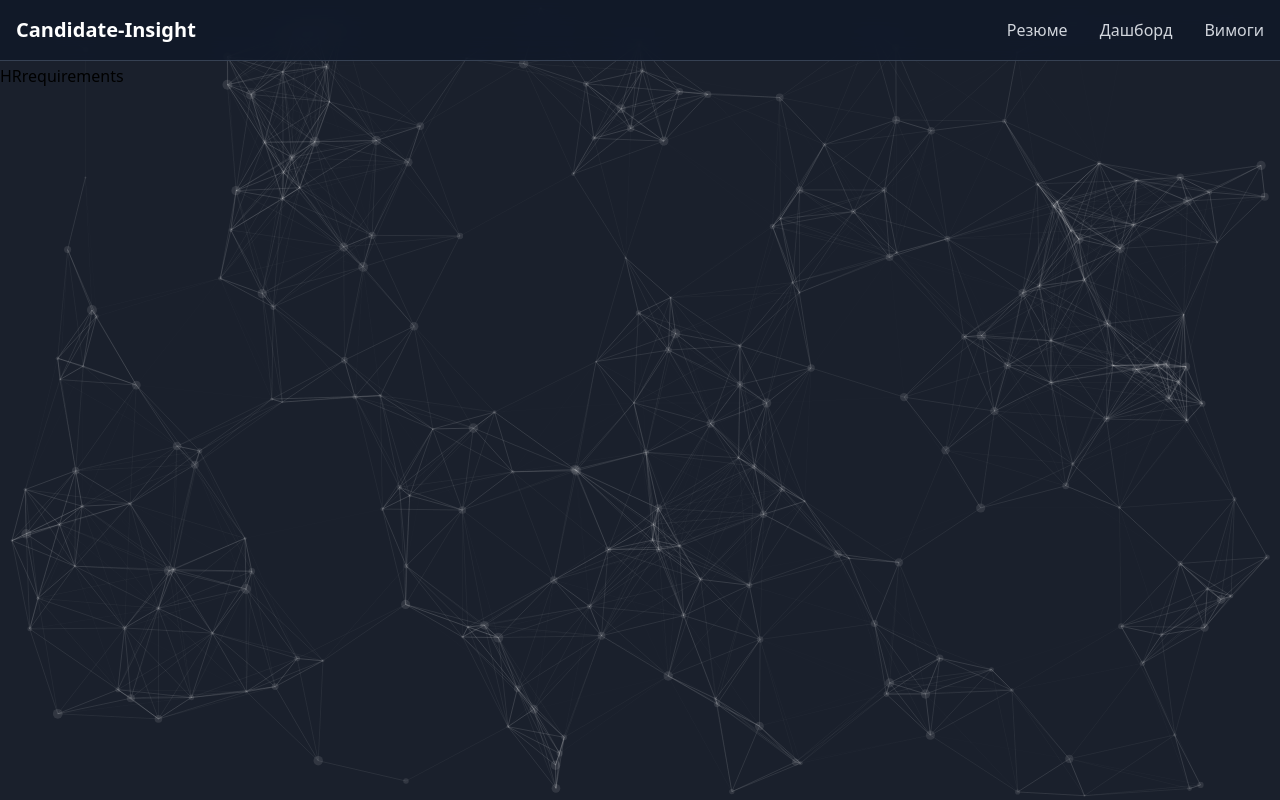
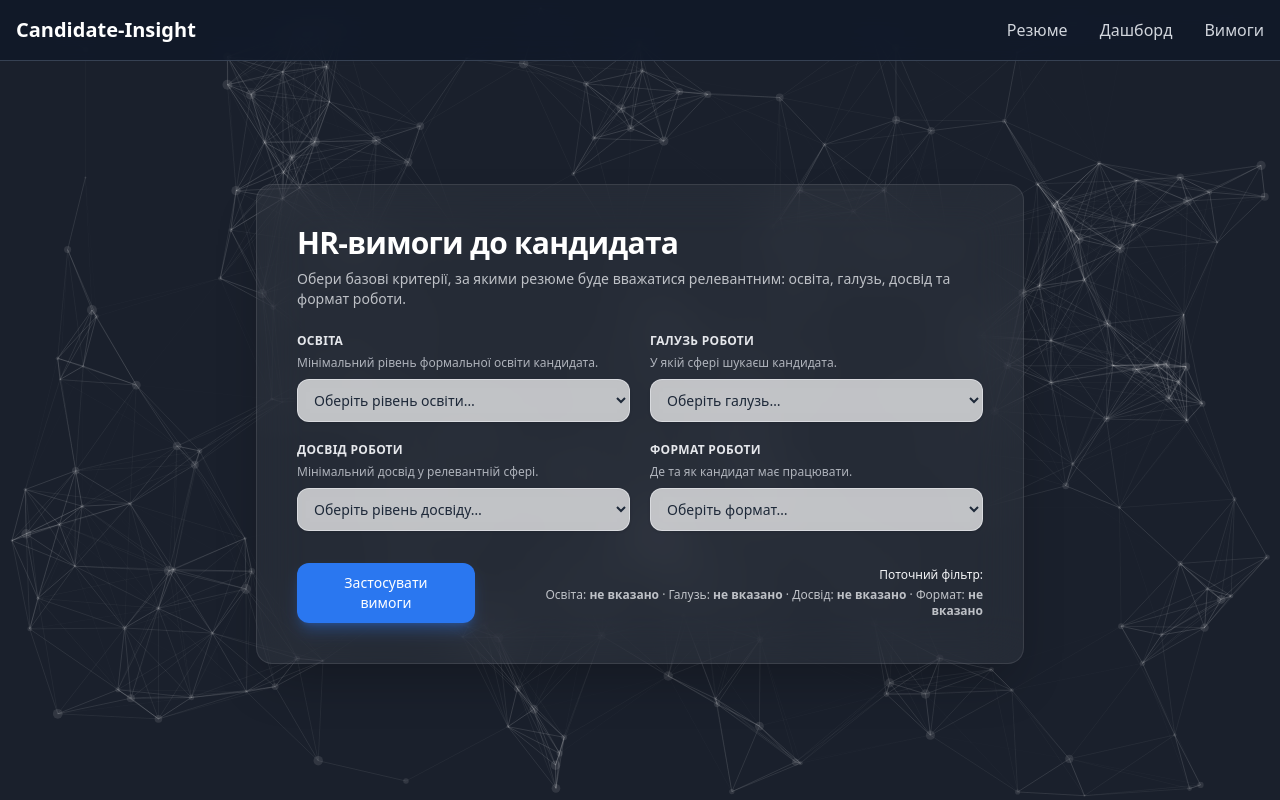
Before and after one commit to ICE-Team-MOB/Candidate-Insight, a React app in the folder frontend/: page /hrrequirements in a window 1280 px wide. Built offline with nearby package versions, Linux system fonts and the light colour scheme; the HTML template or start-up script is replaced by a standard one.

Commit message:
Finished work on hrpage for front

```diff
--- a/frontend/src/pages/HRrequirements.tsx
+++ b/frontend/src/pages/HRrequirements.tsx
@@ -1,10 +1,203 @@
+import { useState } from "react";
 
-const HRrequirements = ()  => {
-    return (
-        <>
-            <h1>HRrequirements</h1>
-        </>
-    );
+const HRrequirements = () => {
+  const [education, setEducation] = useState("");
+  const [sector, setSector] = useState("");
+  const [experience, setExperience] = useState("");
+  const [workFormat, setWorkFormat] = useState("");
+
+  const educationOptions = [
+    { label: "Початкова освіта", value: "primary_education" },
+    { label: "Базова середня освіта (основна школа)", value: "basic_secondary_education" },
+    { label: "Повна загальна середня освіта (старша школа)", value: "complete_secondary_education" },
+    { label: "Професійна (професійно-технічна) освіта", value: "vocational_education" },
+    { label: "Фаховий молодший бакалавр", value: "junior_bachelor" },
+    { label: "Бакалавр", value: "bachelor" },
+    { label: "Магістр", value: "master" },
+    { label: "Доктор філософії (PhD)", value: "phd" },
+    { label: "Доктор наук", value: "doctor_of_science" },
+  ];
+
+  const sectorOptions = [
+    { label: "IT / Розробка ПЗ", value: "it" },
+    { label: "Фінанси / Банківська справа", value: "finance" },
+    { label: "HR / Рекрутинг", value: "hr" },
+    { label: "Маркетинг / PR", value: "marketing" },
+    { label: "Продажі", value: "sales" },
+    { label: "Виробництво / Інженерія", value: "engineering" },
+    { label: "Освіта / Наука", value: "education" },
+    { label: "Медицина / Соціальна сфера", value: "healthcare" },
+    { label: "Інше", value: "other" },
+  ];
+
+  const experienceOptions = [
+    { label: "Без досвіду", value: "no_experience" },
+    { label: "0–1 року", value: "0_1" },
+    { label: "1–3 роки", value: "1_3" },
+    { label: "3–5 років", value: "3_5" },
+    { label: "5+ років", value: "5_plus" },
+  ];
+
+  const workFormatOptions = [
+    { label: "Офіс", value: "office" },
+    { label: "Віддалено", value: "remote" },
+    { label: "Гібридний формат", value: "hybrid" },
+  ];
+
+  const selectBaseClasses =
+    "w-full py-2.5 pl-3 pr-8 border border-gray-200/70 rounded-xl " +
+    "focus:ring-2 focus:ring-blue-400 focus:border-blue-400 " +
+    "transition-all duration-200 bg-white/70 backdrop-blur-sm " +
+    "text-gray-800 text-sm shadow-sm";
+
+  return (
+    <div className="flex items-center justify-center min-h-[calc(100vh-5rem)] px-4">
+      <div className="w-full max-w-3xl rounded-2xl border border-white/10 bg-white/5 shadow-2xl backdrop-blur-xl p-8 md:p-10">
+        <div className="mb-6">
+          <h1 className="text-2xl md:text-3xl font-semibold text-white tracking-tight">
+            HR-вимоги до кандидата
+          </h1>
+          <p className="mt-2 text-sm text-gray-200/80">
+            Обери базові критерії, за якими резюме буде вважатися релевантним: освіта, галузь, досвід та формат роботи.
+          </p>
+        </div>
+
+        <div className="grid gap-5 md:grid-cols-2">
+          {/* Освіта */}
+          <div className="flex flex-col">
+            <label className="text-xs font-semibold uppercase tracking-wide text-gray-200 mb-1.5">
+              Освіта
+            </label>
+            <p className="text-xs text-gray-300/80 mb-2">
+              Мінімальний рівень формальної освіти кандидата.
+            </p>
+            <select
+              value={education}
+              onChange={(e) => setEducation(e.target.value)}
+              className={selectBaseClasses}
+            >
+              <option value="">Оберіть рівень освіти…</option>
+              {educationOptions.map((option) => (
+                <option key={option.value} value={option.value}>
+                  {option.label}
+                </option>
+              ))}
+            </select>
+          </div>
+
+          {/* Галузь роботи */}
+          <div className="flex flex-col">
+            <label className="text-xs font-semibold uppercase tracking-wide text-gray-200 mb-1.5">
+              Галузь роботи
+            </label>
+            <p className="text-xs text-gray-300/80 mb-2">
+              У якій сфері шукаєш кандидата.
+            </p>
+            <select
+              value={sector}
+              onChange={(e) => setSector(e.target.value)}
+              className={selectBaseClasses}
+            >
+              <option value="">Оберіть галузь…</option>
+              {sectorOptions.map((option) => (
+                <option key={option.value} value={option.value}>
+                  {option.label}
+                </option>
+              ))}
+            </select>
+          </div>
+
+          {/* Досвід роботи */}
+          <div className="flex flex-col">
+            <label className="text-xs font-semibold uppercase tracking-wide text-gray-200 mb-1.5">
+              Досвід роботи
+            </label>
+            <p className="text-xs text-gray-300/80 mb-2">
+              Мінімальний досвід у релевантній сфері.
+            </p>
+            <select
+              value={experience}
+              onChange={(e) => setExperience(e.target.value)}
+              className={selectBaseClasses}
+            >
+              <option value="">Оберіть рівень досвіду…</option>
+              {experienceOptions.map((option) => (
+                <option key={option.value} value={option.value}>
+                  {option.label}
+                </option>
+              ))}
+            </select>
+          </div>
+
+          {/* Формат роботи */}
+          <div className="flex flex-col">
+            <label className="text-xs font-semibold uppercase tracking-wide text-gray-200 mb-1.5">
+              Формат роботи
+            </label>
+            <p className="text-xs text-gray-300/80 mb-2">
+              Де та як кандидат має працювати.
+            </p>
+            <select
+              value={workFormat}
+              onChange={(e) => setWorkFormat(e.target.value)}
+              className={selectBaseClasses}
+            >
+              <option value="">Оберіть формат…</option>
+              {workFormatOptions.map((option) => (
+                <option key={option.value} value={option.value}>
+                  {option.label}
+                </option>
+              ))}
+            </select>
+          </div>
+        </div>
+
+        {/* Низ карточки: кнопка + короткий підсумок */}
+        <div className="mt-8 flex flex-col gap-4 md:flex-row md:items-center md:justify-between">
+          <button
+            type="button"
+            className="inline-flex items-center justify-center rounded-xl px-5 py-2.5 text-sm font-medium
+                       bg-blue-500/90 hover:bg-blue-500 active:scale-[0.98]
+                       text-white shadow-lg shadow-blue-500/30 transition-transform duration-150"
+          >
+            Застосувати вимоги
+          </button>
+
+          <div className="text-xs text-gray-200/80 md:text-right">
+            <p className="mb-1 font-medium text-gray-100">
+              Поточний фільтр:
+            </p>
+            <p className="text-[11px] md:text-xs text-gray-200/80">
+              Освіта:{" "}
+              <span className="font-semibold">
+                {education
+                  ? educationOptions.find((e) => e.value === education)?.label
+                  : "не вказано"}
+              </span>
+              {" · "}Галузь:{" "}
+              <span className="font-semibold">
+                {sector
+                  ? sectorOptions.find((s) => s.value === sector)?.label
+                  : "не вказано"}
+              </span>
+              {" · "}Досвід:{" "}
+              <span className="font-semibold">
+                {experience
+                  ? experienceOptions.find((x) => x.value === experience)?.label
+                  : "не вказано"}
+              </span>
+              {" · "}Формат:{" "}
+              <span className="font-semibold">
+                {workFormat
+                  ? workFormatOptions.find((w) => w.value === workFormat)?.label
+                  : "не вказано"}
+              </span>
+            </p>
+          </div>
+        </div>
+      </div>
+    </div>
+  );
 };
 
 export default HRrequirements;
```
